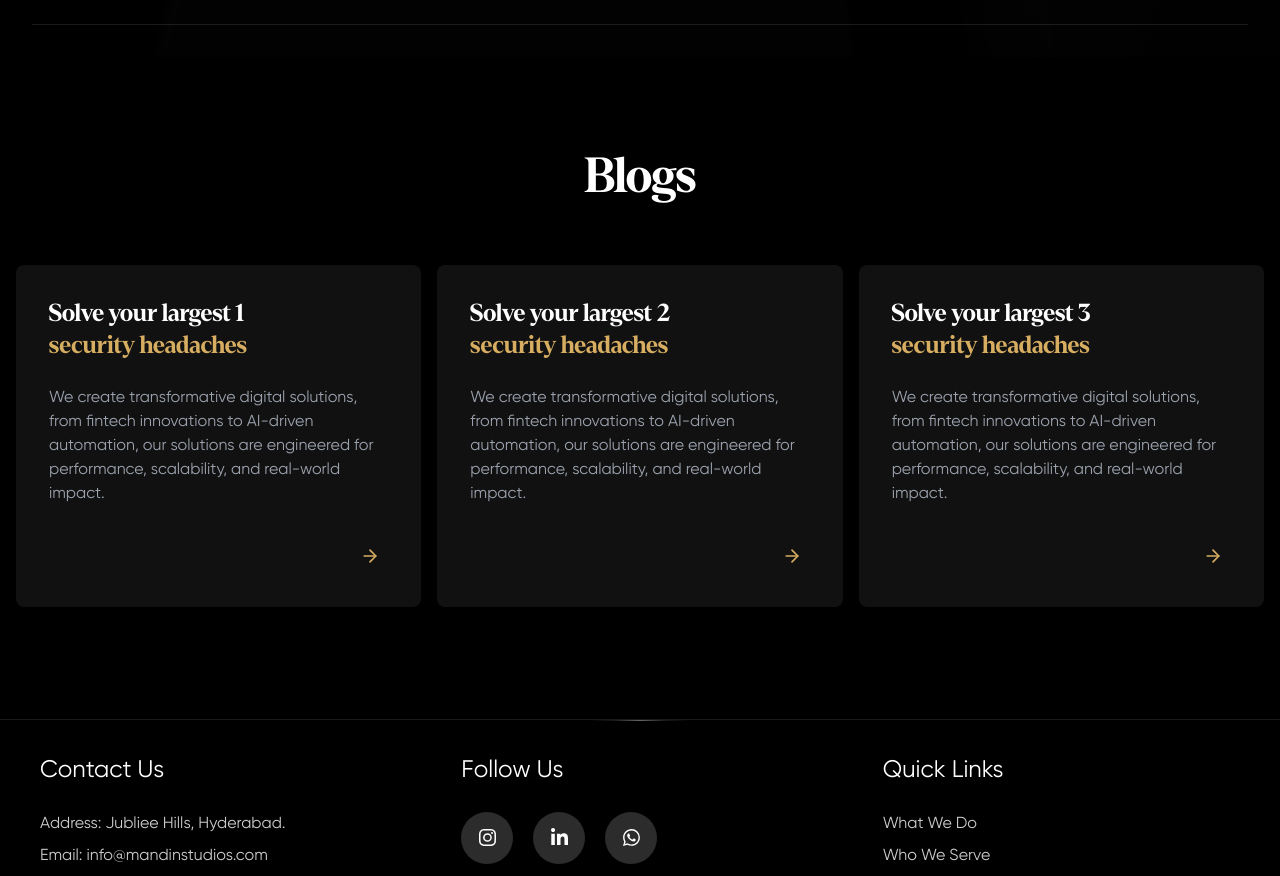
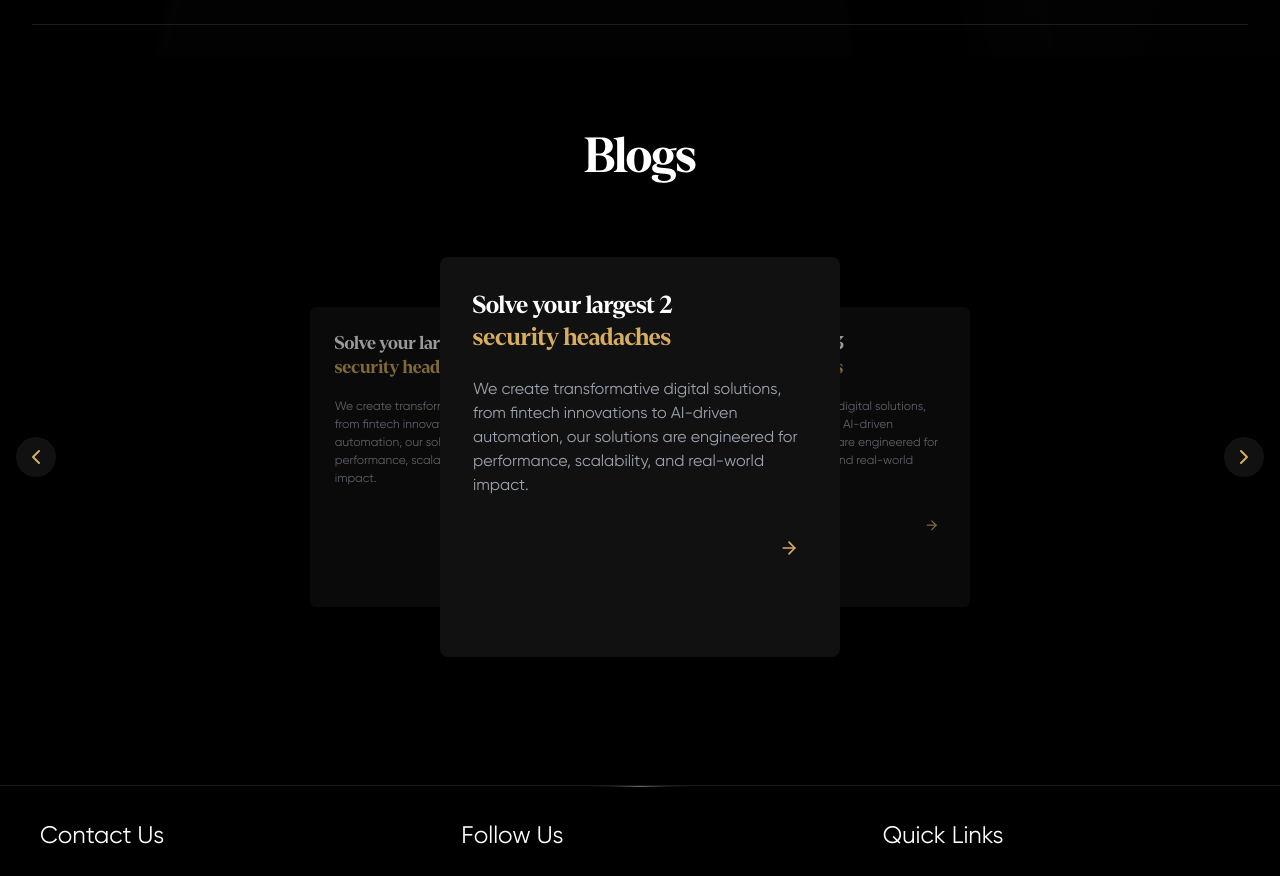
Before and after one commit to mandinstudios-fin/ManDin-2025, a React (Vite) app: page / in a window 1280 px wide. Shown: the part 3520-4396 px from the top of the page. Built offline with nearby package versions, Linux system fonts and the light colour scheme.

Commit message:
added blogs

```diff
--- a/package.json
+++ b/package.json
@@ -10,6 +10,7 @@
     "preview": "vite preview"
   },
   "dependencies": {
+    "clsx": "^2.1.1",
     "lucide-react": "^0.511.0",
     "react": "^19.1.0",
     "react-dom": "^19.1.0",
--- a/src/components/Blogs.tsx
+++ b/src/components/Blogs.tsx
@@ -1,5 +1,6 @@
-import { ArrowRight } from 'lucide-react'
-import React from 'react'
+import { ArrowRight, ChevronLeft, ChevronRight } from 'lucide-react'
+import React, { useRef, useState } from 'react'
+import clsx from 'clsx'
 
 const CARDS = [
     {
@@ -23,22 +24,123 @@ const CARDS = [
 ]
 
 const Blogs = () => {
+    const [activeIndex, setActiveIndex] = useState(1);
+    const touchStartX = useRef<number | null>(null)
+    const touchEndX = useRef<number | null>(null)
+
+    const startX = useRef<number | null>(null)
+    const endX = useRef<number | null>(null)
+    const isDragging = useRef(false)
+
+    const handlePrev = () => {
+        setActiveIndex((prev) => (prev === 0 ? CARDS.length - 1 : prev - 1))
+    }
+
+    const handleNext = () => {
+        setActiveIndex((prev) => (prev === CARDS.length - 1 ? 0 : prev + 1))
+    }
+
+    const handleTouchStart = (e: React.TouchEvent) => {
+        touchStartX.current = e.changedTouches[0].clientX
+    }
+
+    const handleTouchMove = (e: React.TouchEvent) => {
+        touchEndX.current = e.changedTouches[0].clientX
+    }
+
+    const handleTouchEnd = () => {
+        if (touchStartX.current !== null && touchEndX.current !== null) {
+            const deltaX = touchStartX.current - touchEndX.current
+
+            if (Math.abs(deltaX) > 50) {
+                if (deltaX > 0) {
+                    handleNext()
+                } else {
+                    handlePrev()
+                }
+            }
+        }
+
+        touchStartX.current = null
+        touchEndX.current = null
+    }
+
+    const startDrag = (x: number) => {
+        startX.current = x
+        isDragging.current = true
+    }
+
+    const endDrag = (x: number) => {
+        endX.current = x
+        isDragging.current = false
+        if (startX.current !== null && endX.current !== null) {
+            const deltaX = startX.current - endX.current
+            if (Math.abs(deltaX) > 50) {
+                deltaX > 0 ? handleNext() : handlePrev()
+            }
+        }
+        startX.current = null
+        endX.current = null
+    }
+
     return (
         <section id='blogs' className='text-white bg-black'>
-            <div className='max-w-[1280px] mx-auto mt-[2rem] pb-[4rem] lg:mt-[3rem] lg:pb-[3rem] px-4'>
-                <h2 className='text-center text-[2rem] md:text-[3rem] lg:text-[3rem] leading-[1] font-semibold mt-[0rem] lg:mt-[6rem] font-["Denton-Bold"]'>
-                    Blogs
-                </h2>
+            <div className='max-w-[1280px] mx-auto mt-[4rem] pb-[4rem] px-4'>
+                <h2 className='text-center text-[2rem] md:text-[3rem] font-semibold font-["Denton-Bold"]'>Blogs</h2>
 
-                <div className='mt-[4rem] grid grid-cols-1 sm:grid-cols-2 md:grid-cols-3 gap-[1rem]'>
-                    {CARDS.map((card, index) => (
+                <div className='relative mt-16 flex justify-center items-center overflow-hidden'>
+                    <button
+                        onClick={handlePrev}
+                        className='absolute left-0 z-10 bg-[#111] hover:bg-[#222] p-2 rounded-full text-orange'
+                        aria-label='Previous'
+                    >
+                        <ChevronLeft size={24} />
+                    </button>
+
+                    <div className='relative w-full h-[400px] flex items-center justify-center'
+                        onTouchStart={handleTouchStart}
+                        onTouchMove={handleTouchMove}
+                        onTouchEnd={handleTouchEnd}
+                        onMouseDown={(e) => startDrag(e.clientX)}
+                        onMouseMove={(e) => {
+                            if (isDragging.current) {
+                                endX.current = e.clientX
+                            }
+                        }}
+                        onMouseUp={(e) => endDrag(e.clientX)}
+                        onMouseLeave={(e) => {
+                            if (isDragging.current) endDrag(e.clientX)
+                        }}
+                    >
+                        {CARDS.map((card, index) => {
+                            let position = ''
+                            let translate = 'translate-z-[-200px] scale-[0.75] opacity-60'
+
+                            if (index === activeIndex) {
+                                position = 'z-20 transform scale-100 translate-z-[0px] opacity-100'
+                                translate = ''
+                            } else if (index === (activeIndex + 1) % CARDS.length) {
+                                position = 'z-10 transform translate-x-[180px] rotate-y-[-20deg]'
+                            } else if (index === (activeIndex - 1 + CARDS.length) % CARDS.length) {
+                                position = 'z-10 transform -translate-x-[180px] rotate-y-[20deg]'
+                            } else {
+                                position = 'hidden'
+                            }
+
+                            return (
                                 <div
+                                onClick={() => setActiveIndex(index)}
                                     key={index}
-                            className='bg-[#111111] p-8 rounded-lg transition-all duration-300 hover:scale-[105%] lg:hover:scale-[120%] cursor-pointer border border-transparent hover:border-orange'
+                                    className={clsx(
+                                        'absolute bg-[#111] p-8 rounded-lg border border-transparent hover:border-orange transition-all duration-500 ease-in-out cursor-pointer w-[350px] lg:w-[400px] lg:h-[400px]',
+                                        position,
+                                        translate
+                                    )}
+                                    style={{ perspective: '1000px' }}
                                 >
                                     <div className='mb-6'>
-                                <h3 className='text-2xl font-medium font-["Denton-Bold"]'>{card.title}</h3>
-                                <h3 className='text-2xl font-medium text-orange font-["Denton-Bold"]'>
+                                        <h3 className='text-2xl font-["Denton-Bold"]'>{card.title}</h3>
+                                        <h3 className='text-2xl text-orange font-["Denton-Bold"]'>
                                             {card.highlightedTitle}
                                         </h3>
                                     </div>
@@ -54,7 +156,17 @@ const Blogs = () => {
                                         </button>
                                     </div>
                                 </div>
-                    ))}
+                            )
+                        })}
+                    </div>
+
+                    <button
+                        onClick={handleNext}
+                        className='absolute right-0 z-10 bg-[#111] hover:bg-[#222] p-2 rounded-full text-orange'
+                        aria-label='Next'
+                    >
+                        <ChevronRight size={24} />
+                    </button>
                 </div>
             </div>
         </section>
--- a/src/components/Hero.tsx
+++ b/src/components/Hero.tsx
@@ -82,9 +82,13 @@ const Hero = () => {
             {/* <video
                 className="z-[-1] absolute top-0 left-0 object-cover lg:object-[center_-150px] w-full h-full"
                 autoPlay
-                loop
                 muted
                 playsInline
+                loop={false}
+  onEnded={(e) => {
+    e.target.currentTime = 0;
+    e.target.play();
+  }}
             >
                 <source src={bgVideo} type="video/mp4" />
                 Your browser does not support the video tag.
```
Also changed, not shown: 1 other file (tests, documents, lock files or other folders). Lines whose indentation alone changed are shown as unchanged.
